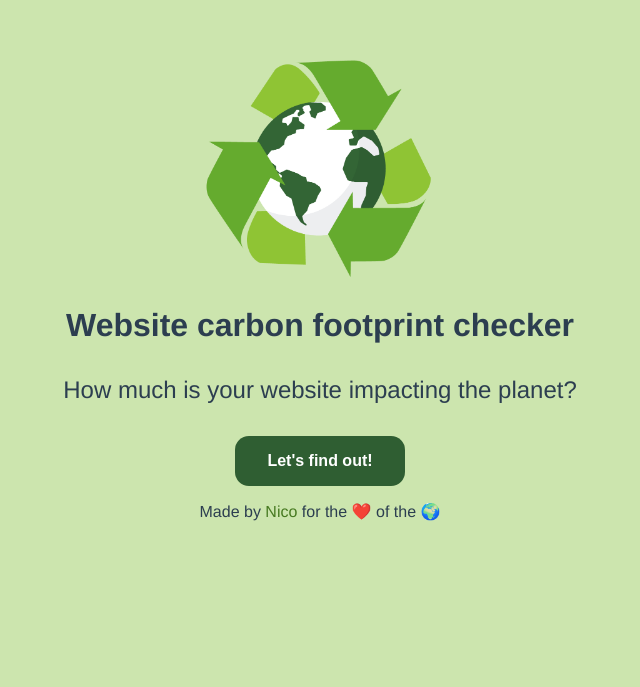
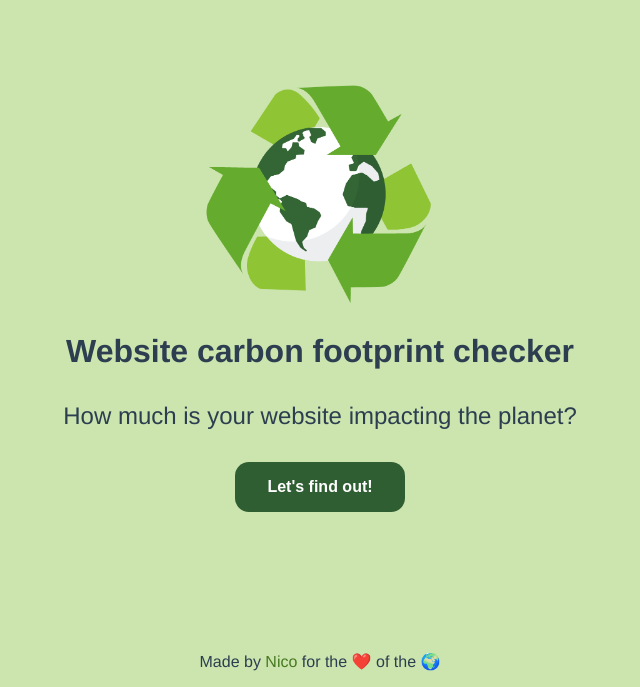
Before and after one commit to nicopicchio/carbon-footprint, a Vue app: page / in a window 1280 px wide. Shown: the part 113-800 px from the top of the page, without its empty margins (320-960 px from the left). Built offline with nearby package versions, Linux system fonts and the light colour scheme.

Commit message:
footer fixed to the bottom

```diff
--- a/src/App.vue
+++ b/src/App.vue
@@ -171,6 +171,8 @@ footer {
 
 #footer-text {
   font-size: 1rem;
+  position: fixed;
+  bottom: 0;
 }
 
 #report-card {
@@ -189,12 +191,15 @@ footer {
 }
 
 #more-details {
+  display: inline-block;
   font-size: 1rem;
-  display: inline-block;
+  font-style: italic;
+  font-weight: bold;
 }
 
 #more-details:hover {
   cursor: pointer;
+  text-decoration: underline;
 }
 
 .main-logo {
```
